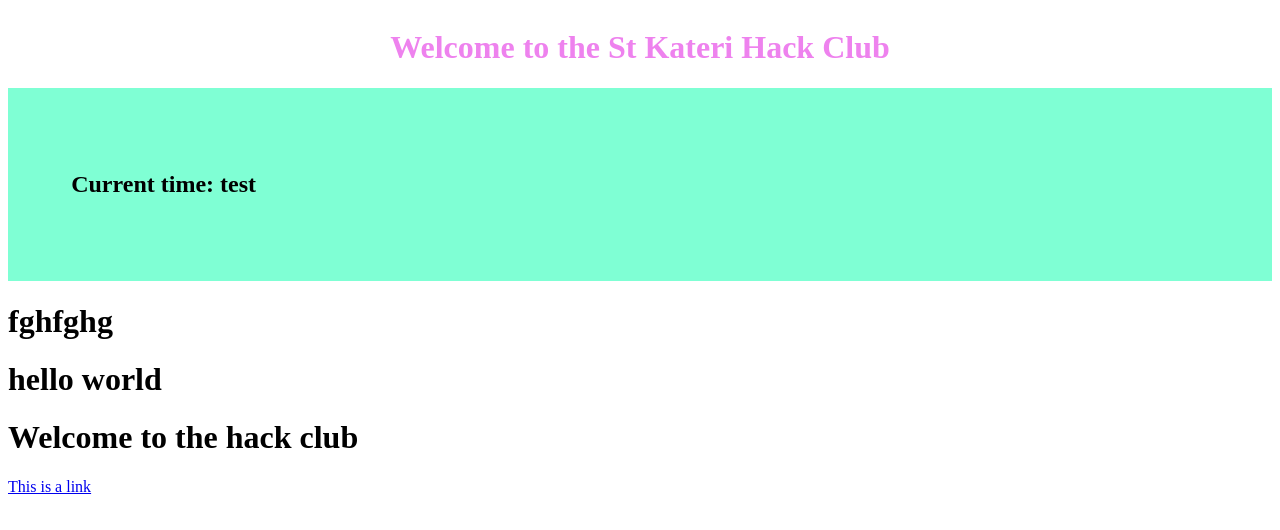
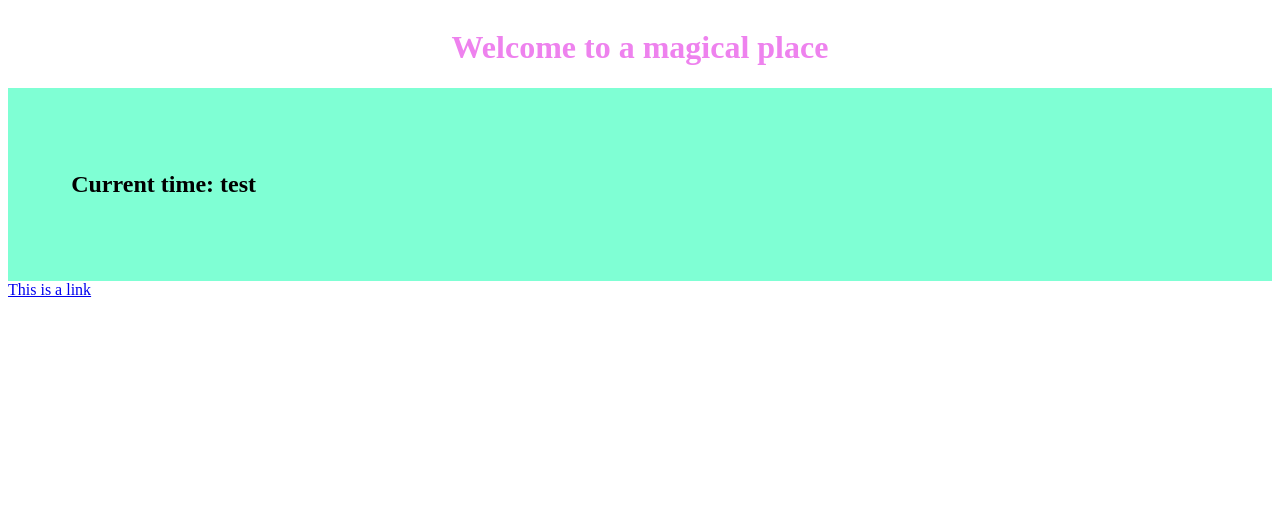
Before and after one commit to LimesKey/PoolMilton, a SvelteKit app: page / in a window 1280 px wide. Shown: the top 530 px of the page. Built offline with nearby package versions, Linux system fonts and the light colour scheme.

Commit message:
website change

```diff
--- a/src/routes/+page.svelte
+++ b/src/routes/+page.svelte
@@ -16,16 +16,12 @@
 </script>
 
 <mytitle>
-    <h1>Welcome to the St Kateri Hack Club</h1>
+    <h1>Welcome to a magical place</h1>
 </mytitle>
 
 <time_display>
     <h2>Current time:  {time}</h2>
 </time_display>
-
-<h1> fghfghg</h1>
-<h1>hello world</h1>
-<h1>Welcome to the hack club</h1>
 
 <style>
     mytitle{
```
